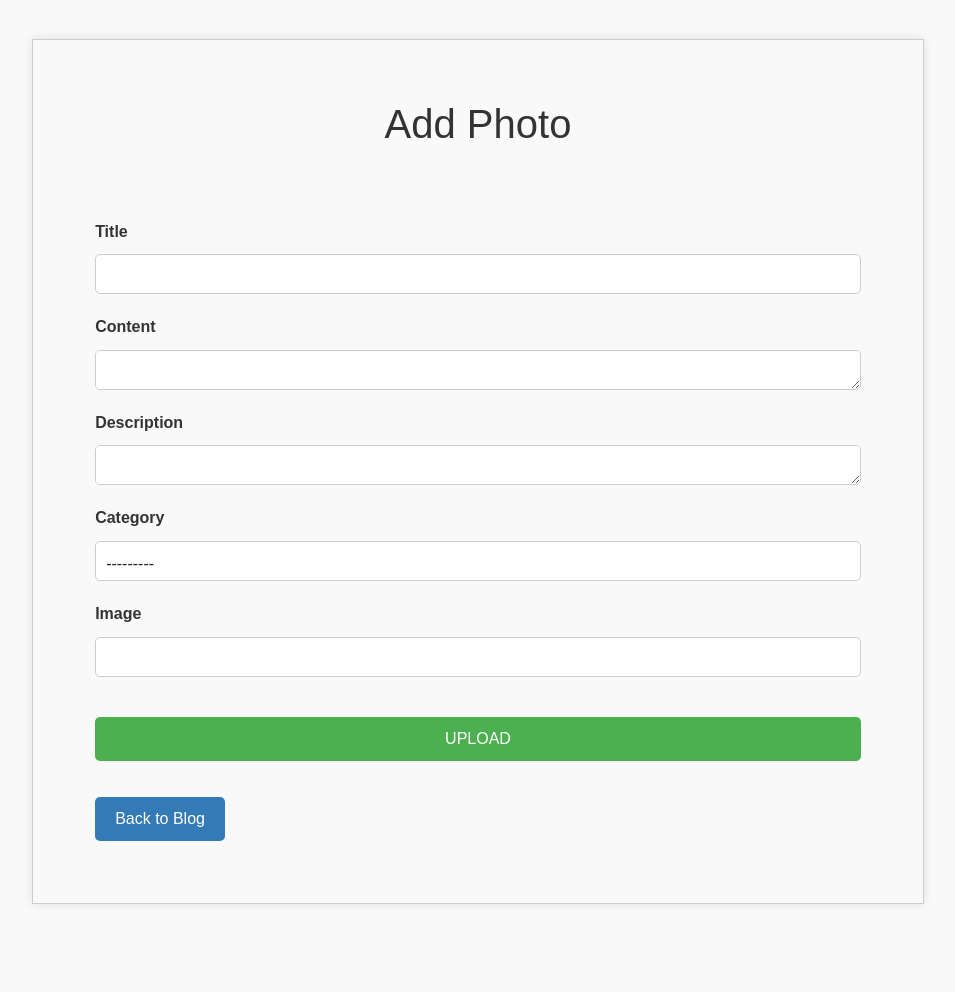
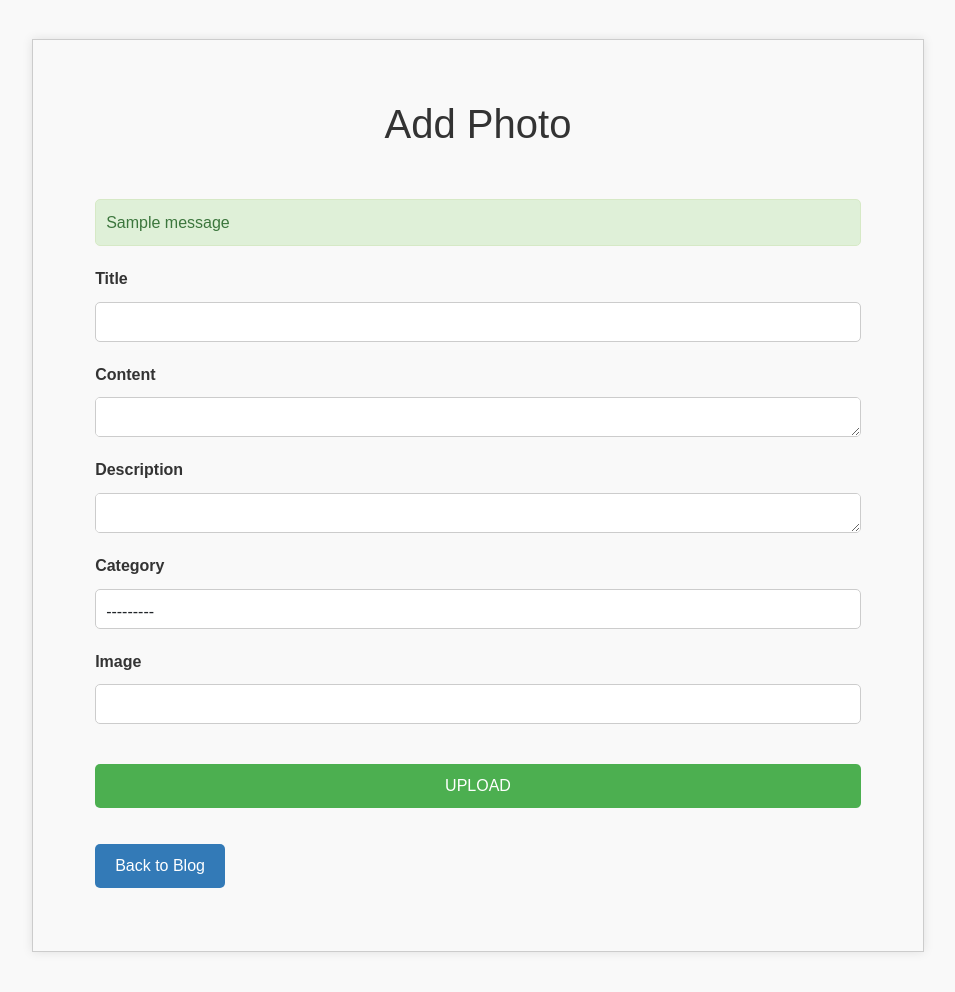
Before and after one commit to trxdave/photography-blog, a Django app: page /add_photo/ in a window 1280 px wide. Shown: the part 927-1919 px from the top of the page, without its empty margins (162-1117 px from the left). Run offline with Django 5.2, Linux system fonts and the light colour scheme; a user stored in the database is signed in; tables that the repository leaves empty hold one stand-in row (values such as "Sample post"); one stand-in notice (Sample message) is shown; some libraries are stand-ins or nearby versions.

Commit message:
add photo alert message to be successfully

```diff
--- a/blog/templates/blog/add_photo.html
+++ b/blog/templates/blog/add_photo.html
@@ -9,11 +9,15 @@
     <div class="form-container">
       <h1 class="add-post">Add Photo</h1>
       <div class="content">
-        {% if success %}
+        <!-- Display success message -->
+        {% if messages %}
         <div class="alert alert-success">
-          Photo uploaded successfully!
+          {% for message in messages %}
+            {{ message }}
+          {% endfor %}
         </div>
         {% endif %}
+
         <form method="post" enctype="multipart/form-data" action="{% url 'add_photo' %}">
           {% csrf_token %}
           <div class="form-group">
```
